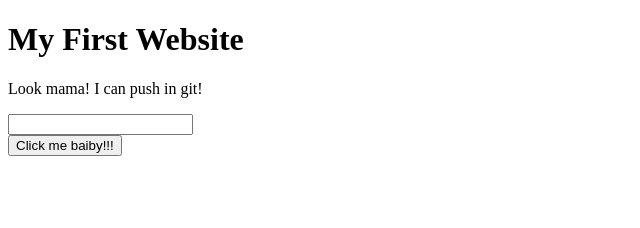
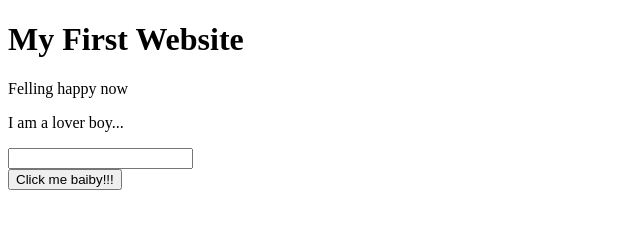
Before and after one commit to as-real-me/my-first-website-programming-hero, a plain HTML site: page index.html in a window 1280 px wide. Shown: the whole page, without its empty margins (0-640 px from the left). Drawn offline with Linux system fonts and the light colour scheme.

Commit message:
lover boy added

```diff
--- a/index.html
+++ b/index.html
@@ -7,7 +7,8 @@
 </head>
 <body>
     <h1>My First Website</h1>
-    <p>Look mama! I can push in git!</p>
+    <p>Felling happy now</p>
+    <p>I am a lover boy...</p>
     <input type="text">
     <br>
     <button>Click me baiby!!!</button>
```
